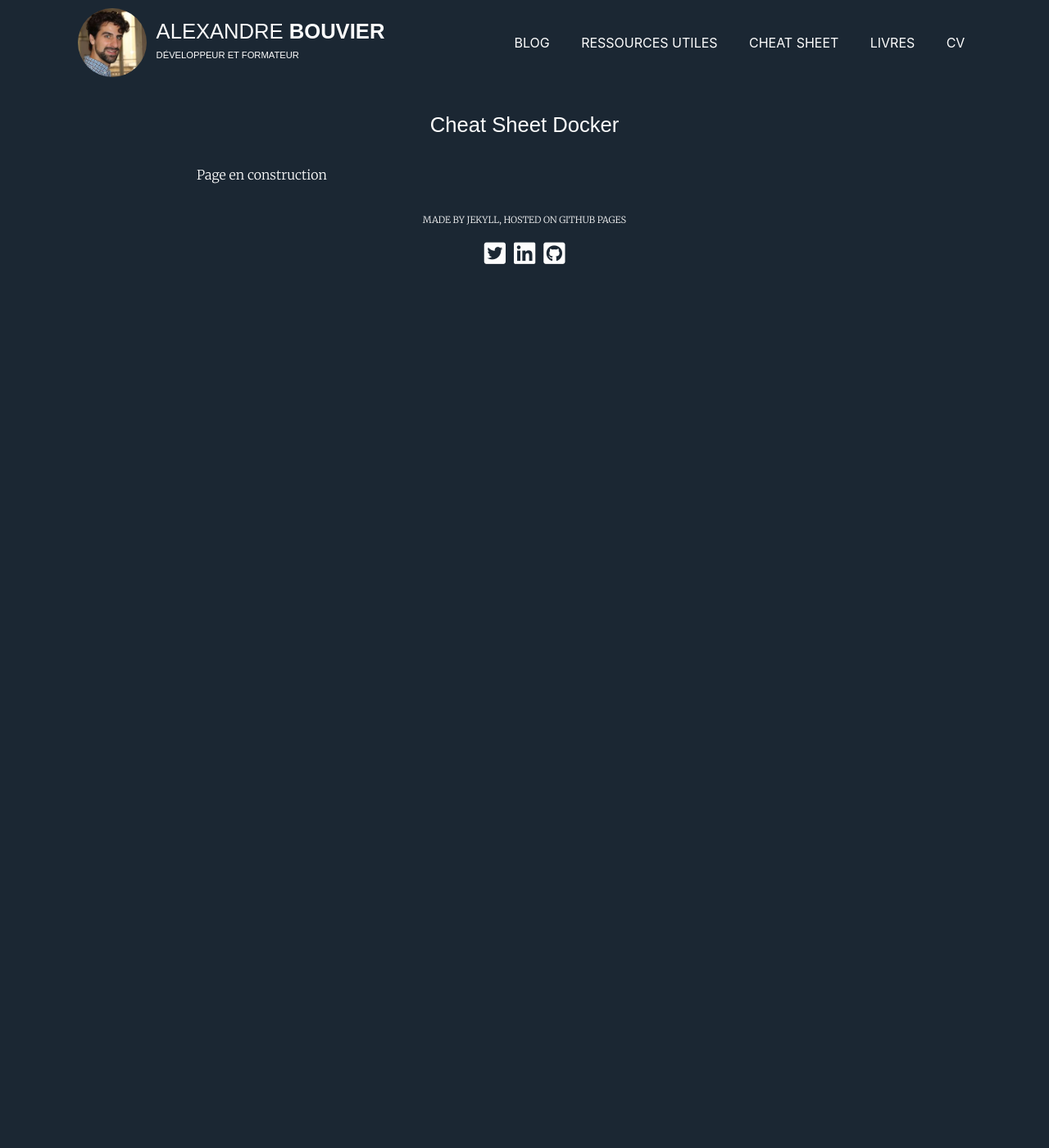
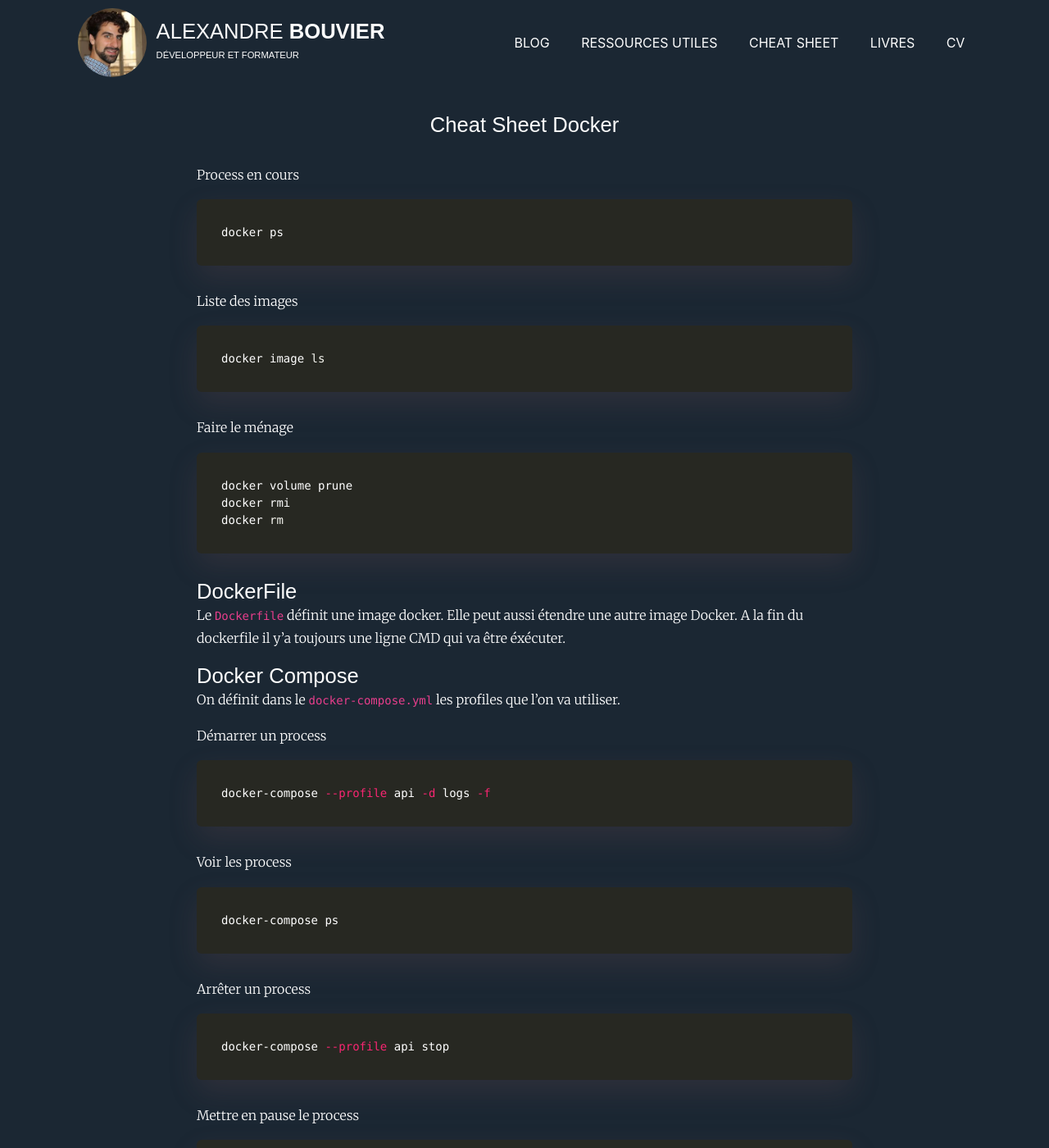
Before and after one commit to alexandrebk/alexandrebk.github.io, a Jekyll site: the page built from cheat_sheets/docker.md, in a window 1280 px wide and 1400 px high. Shown: the whole window at 82% size. Built offline with Jekyll 4.4.1, drawn with Linux system fonts in a browser that asks for light colours; nearby versions of some CDN libraries; some of the changed text lies outside the part shown.

Commit message:
Updates Docker Cheat Sheet

````diff
--- a/cheat_sheets/docker.md
+++ b/cheat_sheets/docker.md
@@ -4,4 +4,55 @@ title: Cheat Sheet Docker
 permalink: /cheat_sheets/docker
 ---
 
-Page en construction
+Process en cours
+
+```bash
+docker ps
+```
+
+Liste des images
+
+```bash
+docker image ls
+```
+
+Faire le ménage
+
+```bash
+docker volume prune
+docker rmi
+docker rm
+```
+
+# DockerFile
+
+Le `Dockerfile` définit une image docker. Elle peut aussi étendre une autre image Docker. A la fin du dockerfile il y'a toujours une ligne CMD qui va être éxécuter.
+
+
+# Docker Compose
+
+On définit dans le `docker-compose.yml` les profiles que l'on va utiliser.
+
+Démarrer un process
+
+```bash
+docker-compose --profile api -d logs -f
+```
+
+Voir les process
+
+```bash
+docker-compose ps
+```
+
+Arrêter un process
+
+```bash
+docker-compose --profile api stop
+```
+
+Mettre en pause le process
+
+```bash
+docker-compose --profile api down
+```
````
